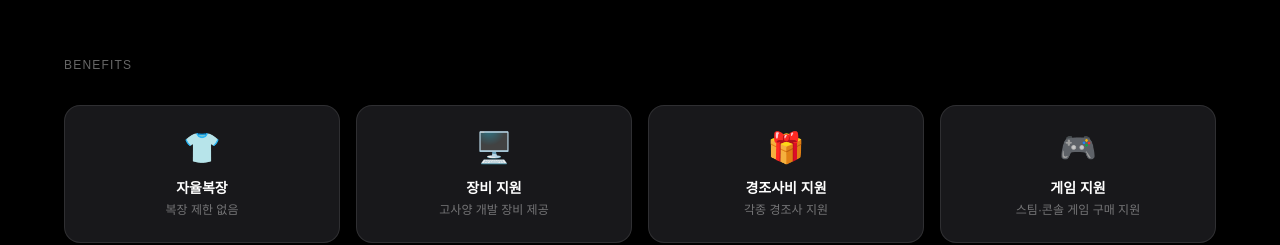
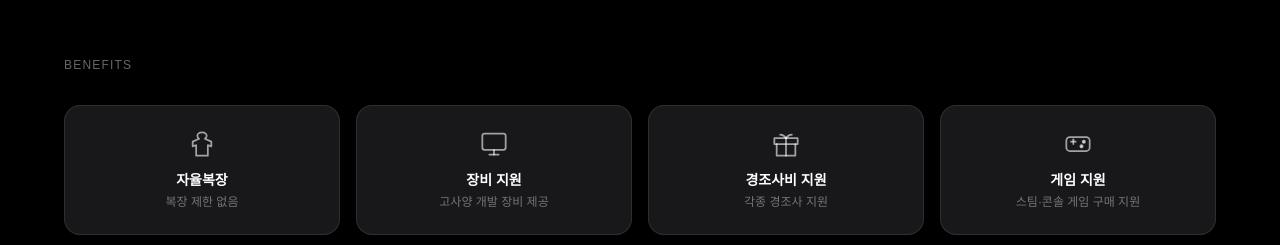
Before and after one commit to arotech-inc/corporate, a Next.js app: page / in a window 1280 px wide. Shown: the part 4320-4565 px from the top of the page. Built offline with nearby package versions, Linux system fonts and the light colour scheme.

Commit message:
Benefits icon

```diff
--- a/app/page.tsx
+++ b/app/page.tsx
@@ -339,13 +339,21 @@ export default function Home() {
             <p className="text-xs tracking-widest text-white/40 uppercase mb-8">Benefits</p>
             <div className="grid grid-cols-2 md:grid-cols-4 gap-4">
               {[
-                { icon: "👕", label: "자율복장", desc: "복장 제한 없음" },
-                { icon: "🖥️", label: "장비 지원", desc: "고사양 개발 장비 제공" },
-                { icon: "🎁", label: "경조사비 지원", desc: "각종 경조사 지원" },
-                { icon: "🎮", label: "게임 지원", desc: "스팀·콘솔 게임 구매 지원" },
+                { label: "자율복장", desc: "복장 제한 없음", icon: (
+                  <svg width="28" height="28" viewBox="0 0 24 24" fill="none" stroke="currentColor" strokeWidth="1.5" strokeLinecap="round" strokeLinejoin="round"><path d="M12 2C9.5 2 8 3.5 8 5c0 1 .5 2 1.5 2.5L4 10v4l3-1v9h10v-9l3 1v-4l-5.5-2.5C15.5 7 16 6 16 5c0-1.5-1.5-3-4-3z"/></svg>
+                )},
+                { label: "장비 지원", desc: "고사양 개발 장비 제공", icon: (
+                  <svg width="28" height="28" viewBox="0 0 24 24" fill="none" stroke="currentColor" strokeWidth="1.5" strokeLinecap="round" strokeLinejoin="round"><rect x="2" y="3" width="20" height="14" rx="2"/><line x1="8" y1="21" x2="16" y2="21"/><line x1="12" y1="17" x2="12" y2="21"/></svg>
+                )},
+                { label: "경조사비 지원", desc: "각종 경조사 지원", icon: (
+                  <svg width="28" height="28" viewBox="0 0 24 24" fill="none" stroke="currentColor" strokeWidth="1.5" strokeLinecap="round" strokeLinejoin="round"><path d="M20 12v10H4V12"/><path d="M2 7h20v5H2z"/><path d="M12 22V7"/><path d="M12 7c-1.5-2-3-3-5-3 1 0 3.5.5 5 3"/><path d="M12 7c1.5-2 3-3 5-3-1 0-3.5.5-5 3"/></svg>
+                )},
+                { label: "게임 지원", desc: "스팀·콘솔 게임 구매 지원", icon: (
+                  <svg width="28" height="28" viewBox="0 0 24 24" fill="none" stroke="currentColor" strokeWidth="1.5" strokeLinecap="round" strokeLinejoin="round"><rect x="2" y="6" width="20" height="12" rx="3"/><circle cx="17" cy="10" r="1" fill="currentColor"/><circle cx="15" cy="14" r="1" fill="currentColor"/><line x1="6" y1="10" x2="10" y2="10"/><line x1="8" y1="8" x2="8" y2="12"/></svg>
+                )},
               ].map(({ icon, label, desc }) => (
                 <div key={label} className="bg-zinc-900 border border-white/10 rounded-2xl px-6 py-6 text-center">
-                  <div className="text-3xl mb-3">{icon}</div>
+                  <div className="flex justify-center text-white/60 mb-3">{icon}</div>
                   <p className="font-semibold text-sm mb-1">{label}</p>
                   <p className="text-white/40 text-xs">{desc}</p>
                 </div>
```
